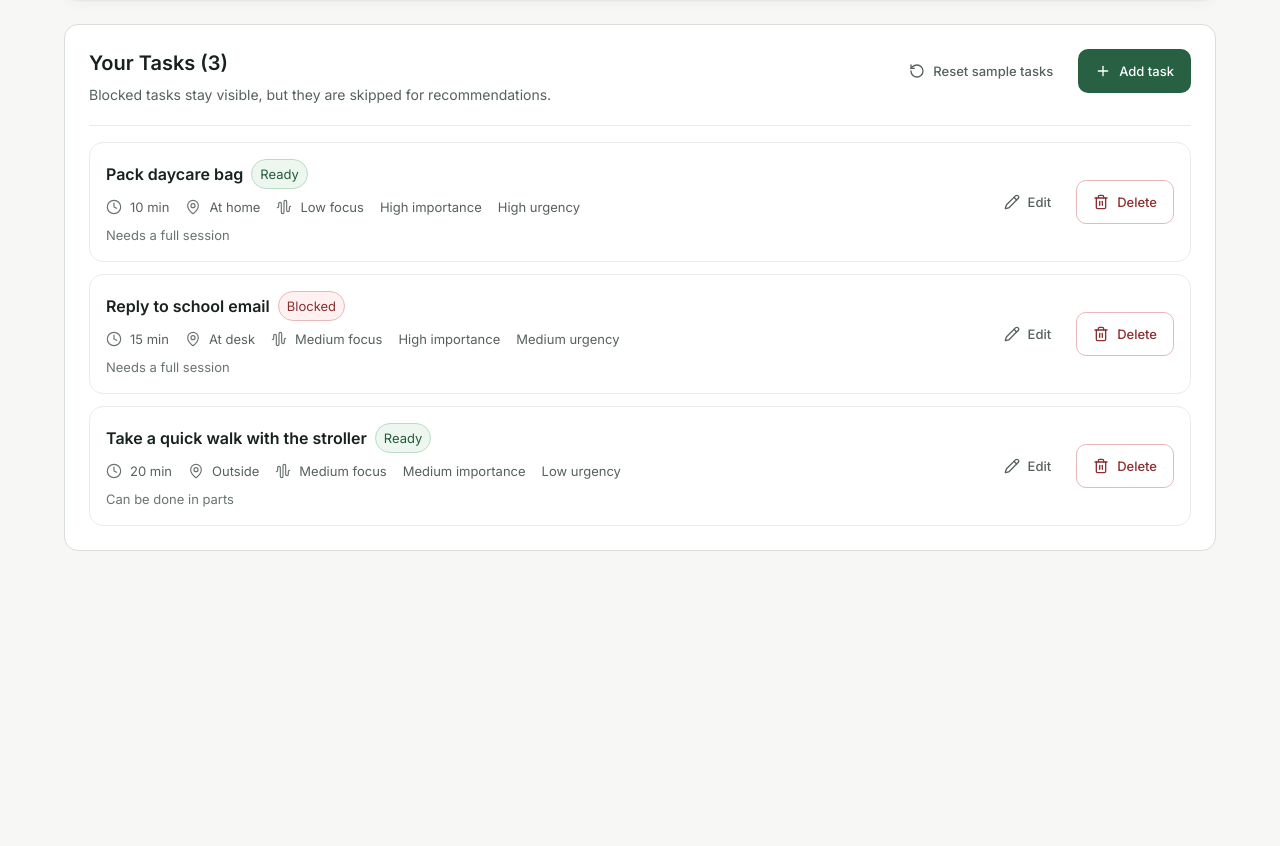
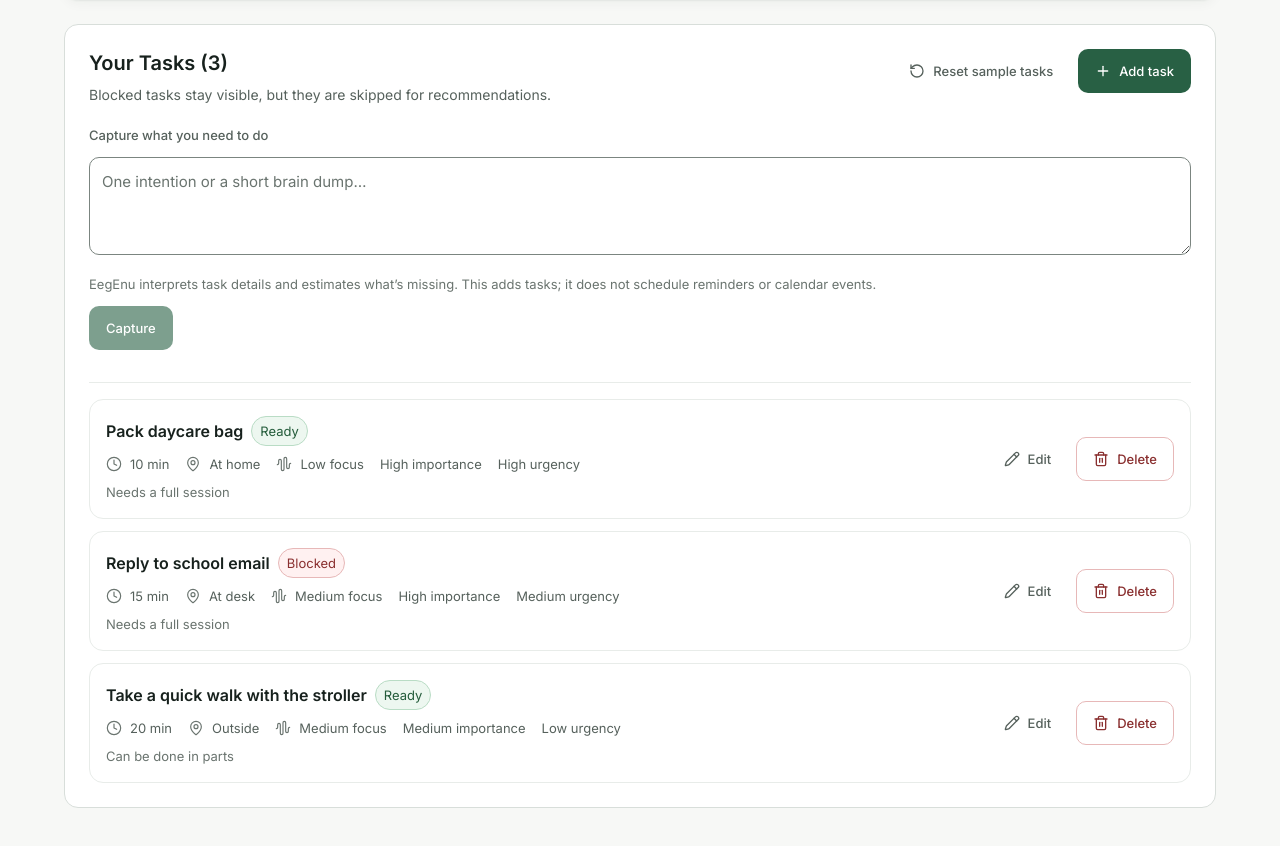
Before and after one commit to kirkiran/whatnext, a Next.js app: page / in a window 1280 px wide. Shown: the part 826-1672 px from the top of the page. Before the commit the page ends 1417 px from the top, so only its background shows below. Built offline with nearby package versions, Linux system fonts and the light colour scheme; no server answers.

Commit message:
feat: add natural language task capture

```diff
--- a/app/page.tsx
+++ b/app/page.tsx
@@ -1,12 +1,14 @@
 "use client";
 
-import { useEffect, useState } from "react";
+import { useEffect, useRef, useState } from "react";
 import { AppHeader } from "@/components/app-header";
 import { CurrentContextSection } from "@/components/current-context-section";
 import { RecommendationSection } from "@/components/recommendation-section";
 import { TasksSection } from "@/components/tasks-section";
 import { defaultContext, sampleTasks } from "@/lib/whatnext-data";
 import type { CurrentContext, Task } from "@/lib/whatnext-data";
+import type { CaptureTaskDraft } from "@/lib/capture";
+import { prependCapturedTasks } from "@/lib/captured-tasks";
 
 const TASKS_STORAGE_KEY = "whatnext.tasks";
 const CONTEXT_STORAGE_KEY = "whatnext.context";
@@ -15,6 +17,17 @@ export default function HomePage() {
   const [tasks, setTasks] = useState<Task[]>(sampleTasks);
   const [context, setContext] = useState<CurrentContext>(defaultContext);
   const [hasLoadedStorage, setHasLoadedStorage] = useState(false);
+  const tasksRef = useRef(tasks);
+  tasksRef.current = tasks;
+
+  function handleSaveCapture(drafts: CaptureTaskDraft[], originalCapture: string) {
+    if (!hasLoadedStorage) throw new Error("Tasks are still loading");
+    const nextTasks = prependCapturedTasks(tasksRef.current, drafts, originalCapture);
+    // Confirm the batch is stored before clearing the capture input.
+    window.localStorage.setItem(TASKS_STORAGE_KEY, JSON.stringify(nextTasks));
+    tasksRef.current = nextTasks;
+    setTasks(nextTasks);
+  }
 
   useEffect(() => {
     const savedTasks = readStoredTasks();
@@ -66,6 +79,8 @@ export default function HomePage() {
             tasks={tasks}
             setTasks={setTasks}
             onResetSampleTasks={handleResetSampleTasks}
+            captureReady={hasLoadedStorage}
+            onSaveCapture={handleSaveCapture}
           />
         </section>
       </div>
--- /dev/null
+++ b/components/capture-form.tsx
@@ -0,0 +1,83 @@
+"use client";
+
+import { FormEvent, useRef, useState } from "react";
+import { Button } from "@/components/ui/button";
+import { controlClassName } from "@/components/ui/control-styles";
+import { MAX_CAPTURE_LENGTH, parseCaptureResult } from "@/lib/capture";
+import type { CaptureTaskDraft } from "@/lib/capture";
+
+type CaptureFormProps = {
+  ready: boolean;
+  onSave: (drafts: CaptureTaskDraft[], originalCapture: string) => void;
+};
+
+export function CaptureForm({ ready, onSave }: CaptureFormProps) {
+  const [capture, setCapture] = useState("");
+  const [isInterpreting, setIsInterpreting] = useState(false);
+  const [message, setMessage] = useState("");
+  const inFlight = useRef(false);
+  const saveRef = useRef(onSave);
+  saveRef.current = onSave;
+
+  async function handleSubmit(event: FormEvent<HTMLFormElement>) {
+    event.preventDefault();
+    if (!ready || inFlight.current || !capture.trim()) return;
+    inFlight.current = true;
+    setIsInterpreting(true);
+    setMessage("");
+    const originalCapture = capture;
+    const controller = new AbortController();
+    const timeout = setTimeout(() => controller.abort(), 40000);
+    try {
+      const response = await fetch("/api/capture", {
+        method: "POST",
+        headers: { "Content-Type": "application/json" },
+        body: JSON.stringify({ capture: originalCapture }),
+        signal: controller.signal,
+      });
+      if (!response.ok) throw new Error("Capture failed");
+      const result = parseCaptureResult(await response.json());
+      if (result.status === "clarify") {
+        setMessage(result.message);
+        return;
+      }
+      saveRef.current(result.tasks, originalCapture);
+      setCapture("");
+      setMessage(`Added ${result.tasks.length} ${result.tasks.length === 1 ? "task" : "tasks"}.`);
+    } catch {
+      setMessage("Could not save this capture. Your text is still here. Try again or use Add task.");
+    } finally {
+      clearTimeout(timeout);
+      inFlight.current = false;
+      setIsInterpreting(false);
+    }
+  }
+
+  return (
+    <form onSubmit={handleSubmit} className="space-y-ds-3" aria-busy={isInterpreting}>
+      <label htmlFor="capture" className="block text-label text-content-secondary">
+        Capture what you need to do
+      </label>
+      <textarea
+        id="capture"
+        value={capture}
+        onChange={(event) => setCapture(event.target.value)}
+        maxLength={MAX_CAPTURE_LENGTH}
+        rows={3}
+        disabled={isInterpreting}
+        aria-describedby="capture-help capture-status"
+        placeholder="One intention or a short brain dump…"
+        className={`${controlClassName} py-ds-3 placeholder:text-content-muted`}
+      />
+      <p id="capture-help" className="text-metadata text-content-muted">
+        EegEnu interprets task details and estimates what’s missing. This adds tasks; it does not schedule reminders or calendar events.
+      </p>
+      <Button type="submit" variant="primary" disabled={!ready || isInterpreting || !capture.trim()}>
+        {isInterpreting ? "Interpreting…" : "Capture"}
+      </Button>
+      <p id="capture-status" role="status" className="text-body-small text-content-secondary">
+        {message}
+      </p>
+    </form>
+  );
+}
--- a/components/task-list.tsx
+++ b/components/task-list.tsx
@@ -78,6 +78,12 @@ export function TaskList({
                       ? "Can be done in parts"
                       : "Needs a full session"}
                   </p>
+                  {task.originalCapture !== undefined ? (
+                    <details className="text-metadata text-content-muted">
+                      <summary className="cursor-pointer">Original capture</summary>
+                      <p className="mt-ds-2 whitespace-pre-wrap break-words">{task.originalCapture}</p>
+                    </details>
+                  ) : null}
                 </div>
 
                 <div className="flex shrink-0 gap-ds-2">
--- a/components/tasks-section.tsx
+++ b/components/tasks-section.tsx
@@ -4,6 +4,8 @@ import { ChangeEvent, FormEvent, MouseEvent, useEffect, useRef, useState } from
 import { Plus, RotateCcw } from "lucide-react";
 import { TaskForm } from "@/components/task-form";
 import { TaskList } from "@/components/task-list";
+import { CaptureForm } from "@/components/capture-form";
+import type { CaptureTaskDraft } from "@/lib/capture";
 import { Button } from "@/components/ui/button";
 import {
   defaultTaskFormValues,
@@ -15,12 +17,16 @@ type TasksSectionProps = {
   tasks: Task[];
   setTasks: React.Dispatch<React.SetStateAction<Task[]>>;
   onResetSampleTasks: () => void;
+  captureReady: boolean;
+  onSaveCapture: (drafts: CaptureTaskDraft[], originalCapture: string) => void;
 };
 
 export function TasksSection({
   tasks,
   setTasks,
   onResetSampleTasks,
+  captureReady,
+  onSaveCapture,
 }: TasksSectionProps) {
   const [formValues, setFormValues] = useState<TaskFormValues>(defaultTaskFormValues);
   const [editingTaskId, setEditingTaskId] = useState<number | null>(null);
@@ -87,7 +93,7 @@ export function TasksSection({
 
     if (editingTaskId !== null) {
       setTasks((currentTasks) =>
-        currentTasks.map((task) => (task.id === editingTaskId ? nextTask : task)),
+        currentTasks.map((task) => (task.id === editingTaskId ? { ...task, ...nextTask } : task)),
       );
     } else {
       setTasks((currentTasks) => [nextTask, ...currentTasks]);
@@ -163,6 +169,8 @@ export function TasksSection({
           </div>
         </div>
 
+        <CaptureForm ready={captureReady} onSave={onSaveCapture} />
+
         {isFormOpen ? (
           <TaskForm
             editingTaskId={editingTaskId}
--- a/lib/capture.ts
+++ b/lib/capture.ts
@@ -8,7 +8,7 @@ import type { Task } from "@/lib/whatnext-data";
 
 export const MAX_CAPTURE_LENGTH = 4000;
 export const MAX_CAPTURE_TASKS = 20;
-export type CaptureTaskDraft = Omit<Task, "id">;
+export type CaptureTaskDraft = Omit<Task, "id" | "originalCapture">;
 export type CaptureResult =
   | { status: "success"; tasks: CaptureTaskDraft[]; message: null }
   | { status: "clarify"; tasks: []; message: string };
--- /dev/null
+++ b/lib/captured-tasks.ts
@@ -0,0 +1,22 @@
+import { parseCaptureRequest, parseCaptureResult } from "@/lib/capture";
+import type { CaptureTaskDraft } from "@/lib/capture";
+import type { Task } from "@/lib/whatnext-data";
+
+export function prependCapturedTasks(
+  currentTasks: Task[],
+  drafts: CaptureTaskDraft[],
+  originalCapture: string,
+): Task[] {
+  parseCaptureRequest({ capture: originalCapture });
+  const result = parseCaptureResult({ status: "success", tasks: drafts, message: null });
+  const usedIds = new Set(currentTasks.map((task) => task.id));
+  let nextId = Date.now();
+  const added = result.tasks.map((draft) => {
+    while (usedIds.has(nextId)) nextId++;
+    if (!Number.isSafeInteger(nextId)) throw new Error("Cannot assign a task ID");
+    const id = nextId++;
+    usedIds.add(id);
+    return { ...draft, id, originalCapture };
+  });
+  return [...added, ...currentTasks];
+}
--- a/lib/whatnext-data.ts
+++ b/lib/whatnext-data.ts
@@ -6,6 +6,7 @@ export type PartialProgressOption = "yes" | "no";
 
 export type Task = {
   id: number;
+  originalCapture?: string;
   name: string;
   duration: number;
   urgency: PriorityLevel;
```
Also changed, not shown: 1 other file (tests, documents, lock files or other folders).
